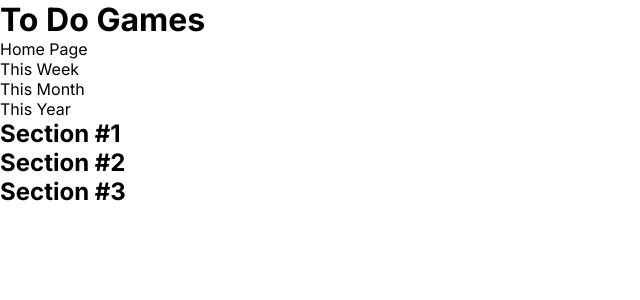
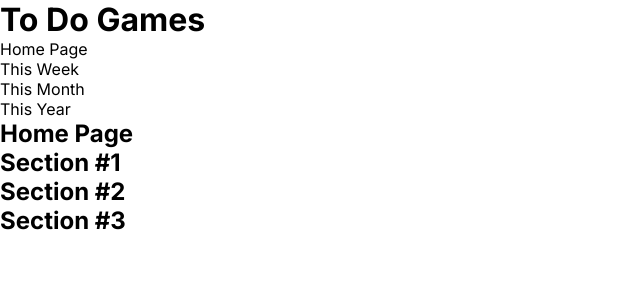
Before and after one commit to franco-ortega/to-do-games, a Next.js app: page / in a window 1280 px wide. Shown: the top 300 px of the page, without its empty margins (0-640 px from the left). Built offline with nearby package versions, Linux system fonts and the light colour scheme.

Commit message:
update Home page header

```diff
--- a/app/components/home/Home.jsx
+++ b/app/components/home/Home.jsx
@@ -1,6 +1,7 @@
 export default function Home() {
   return (
     <main>
+      <h2>Home Page</h2>
       <section>
         <h2>Section #1</h2>
       </section>
```
